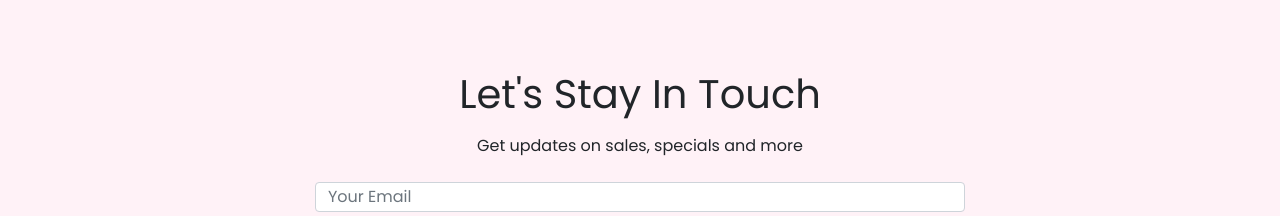
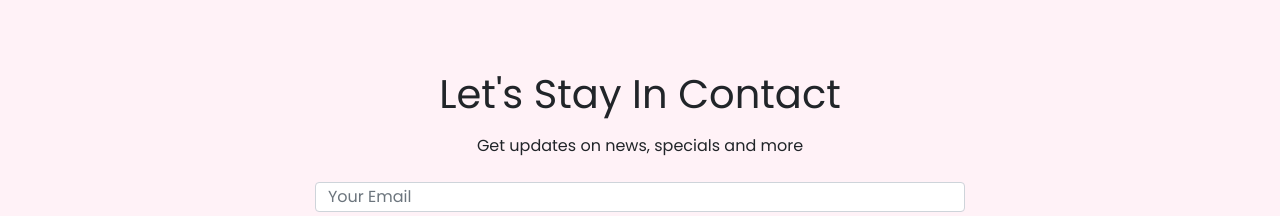
Before and after one commit to saifulislammunna/toyota, a React (Create React App) app: page / in a window 1280 px wide. Shown: the part 1220-1436 px from the top of the page. Built offline with nearby package versions, Linux system fonts and the light colour scheme; no server answers.

Commit message:
style-added

```diff
--- a/src/Pages/Shared/Connect/Connect.js
+++ b/src/Pages/Shared/Connect/Connect.js
@@ -9,8 +9,8 @@ const Connect = () => {
 
        <div    className="p-5 d-flex justify-content-center align-items-center rounded-3">
       <div>
-        <h1>Let's Stay In Touch</h1>
-        <p className="p-2">Get updates on sales, specials and more</p>
+        <h1>Let's Stay In Contact</h1>
+        <p className="p-2">Get updates on news, specials and more</p>
         <input  className="form-control" type="text" placeholder="Your Email"/>
         <br/>
         <Button type="submit" >Submit</Button >
```
